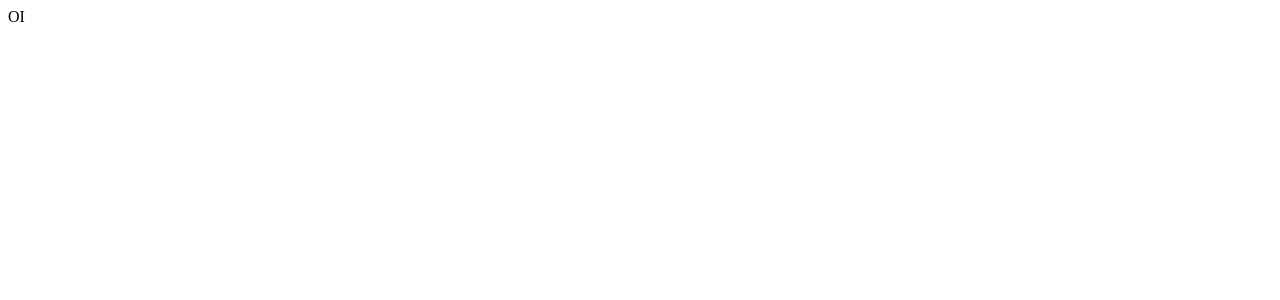
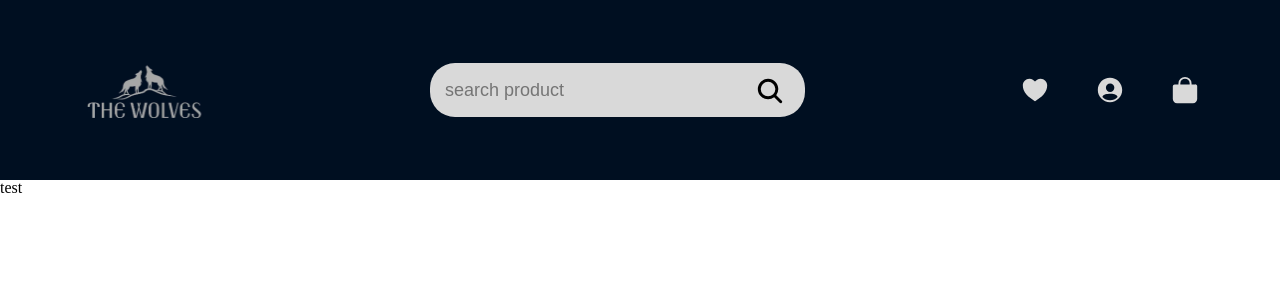
Before and after one commit to hignicao/projeto15-wolf-brothers-store-front, a React (Create React App) app: page / in a window 1280 px wide. Shown: the top 300 px of the page. Built offline with nearby package versions, Linux system fonts and the light colour scheme.

Commit message:
feat: add the Header component

```diff
--- a/package.json
+++ b/package.json
@@ -6,9 +6,15 @@
     "@testing-library/jest-dom": "^5.16.5",
     "@testing-library/react": "^13.4.0",
     "@testing-library/user-event": "^13.5.0",
+    "localforage": "^1.10.0",
+    "match-sorter": "^6.3.1",
     "react": "^18.2.0",
     "react-dom": "^18.2.0",
+    "react-icons": "^4.6.0",
+    "react-router-dom": "^6.4.3",
     "react-scripts": "5.0.1",
+    "sort-by": "^1.2.0",
+    "styled-components": "^5.3.6",
     "web-vitals": "^2.1.4"
   },
   "scripts": {
--- a/src/App.js
+++ b/src/App.js
@@ -1,8 +1,17 @@
+import { BrowserRouter, Route, Routes } from "react-router-dom";
+import Header from "./components/Header/Header";
+import HomePage from "./pages/HomePage/HomePage";
+import GlobalStyle from "./style/GlobalStyle";
+
 function App() {
   return (
-    <>
-      OI
-    </>
+    <BrowserRouter>
+      <GlobalStyle />
+      <Header />
+      <Routes>
+        <Route path="/" element={<HomePage />} />
+      </Routes>
+    </BrowserRouter>
   );
 }
 
--- a/src/assets/styles/GlobalStyle.js
+++ /dev/null
@@ -1,53 +0,0 @@
-import { createGlobalStyle } from "styled-components";
-
-const GlobalStyle = createGlobalStyle`
-  html, body, div, span, applet, object, iframe,
-  h1, h2, h3, h4, h5, h6, p, blockquote, pre,
-  a, abbr, acronym, address, big, cite, code,
-  del, dfn, em, img, ins, kbd, q, s, samp,
-  small, strike, strong, sub, sup, tt, var,
-  b, u, i, center,
-  dl, dt, dd, ol, ul, li,
-  fieldset, form, label, legend,
-  table, caption, tbody, tfoot, thead, tr, th, td,
-  article, aside, canvas, details, embed,
-  figure, figcaption, footer, header, hgroup,
-  menu, nav, output, ruby, section, summary,
-  time, mark, audio, video {
-    margin: 0;
-    padding: 0;
-    border: 0;
-    font-size: 100%;
-    font: inherit;
-    vertical-align: baseline;
-  }
-
-  article, aside, details, figcaption, figure,
-  footer, header, hgroup, menu, nav, section {
-    display: block;
-  }
-  body {
-    line-height: 1;
-;
-  }
-  * {
-    box-sizing: border-box;
-  }
-  ol, ul {
-    list-style: none;
-  }
-  blockquote, q {
-    quotes: none;
-  }
-  blockquote:before, blockquote:after,
-  q:before, q:after {
-    content: '';
-    content: none;
-  }
-  table {
-    border-collapse: collapse;
-    border-spacing: 0;
-  }
-`;
-
-export default GlobalStyle;
--- a/src/components/Header/Header.js
+++ b/src/components/Header/Header.js
@@ -0,0 +1,77 @@
+import styled from "styled-components";
+import logo from "../../assets/logo.png";
+import {
+  IoSearch,
+  IoPersonCircleSharp,
+  IoHeartSharp,
+  IoBag,
+} from "react-icons/io5";
+
+export default function Header() {
+  return (
+    <Container>
+      <Logo>
+        <img src={logo} alt="logo" />
+      </Logo>
+      <SearchBox>
+        <input type="text" placeholder="search product" />
+        <IoSearch />
+      </SearchBox>
+      <IconBox>
+        <IoHeartSharp />
+        <IoPersonCircleSharp />
+        <IoBag />
+      </IconBox>
+    </Container>
+  );
+}
+
+const Container = styled.header`
+  width: 100vw;
+  height: 180px;
+  background: #000f21;
+  display: flex;
+  align-items: center;
+  justify-content: space-between;
+  padding: 0 80px;
+`;
+const Logo = styled.figure`
+  width: 165px;
+  height: 55px;
+  img {
+    width: 100%;
+    height: 100%;
+  }
+`;
+
+const SearchBox = styled.div`
+  position: relative;
+
+  input {
+    width: 375px;
+    height: 54px;
+    border-radius: 25px;
+    background: #d9d9d9;
+    border: none;
+    padding: 15px;
+    font-size: 18px;
+    :focus {
+      outline: none;
+    }
+  }
+  svg {
+    font-size: 30px;
+    position: relative;
+    right: 50px;
+    top: 10px;
+  }
+`;
+const IconBox = styled.div`
+  width: 180px;
+  display: flex;
+  justify-content: space-between;
+  svg {
+    font-size: 30px;
+    color: #d9d9d9;
+  }
+`;
--- a/src/pages/HomePage/HomePage.js
+++ b/src/pages/HomePage/HomePage.js
@@ -0,0 +1,5 @@
+export default function HomePage(){
+    return(
+        <div>test</div>
+    )
+}
--- /dev/null
+++ b/src/style/GlobalStyle.js
@@ -0,0 +1,57 @@
+import { createGlobalStyle } from "styled-components";
+
+const GlobalStyle = createGlobalStyle`
+/* http://meyerweb.com/eric/tools/css/reset/
+   v2.0 | 20110126
+   License: none (public domain)
+*/
+
+html, body, div, span, applet, object, iframe,
+h1, h2, h3, h4, h5, h6, p, blockquote, pre,
+a, abbr, acronym, address, big, cite, code,
+del, dfn, em, img, ins, kbd, q, s, samp,
+small, strike, strong, sub, sup, tt, var,
+b, u, i, center,
+dl, dt, dd, ol, ul, li,
+fieldset, form, label, legend,
+table, caption, tbody, tfoot, thead, tr, th, td,
+article, aside, canvas, details, embed,
+figure, figcaption, footer, header, hgroup,
+menu, nav, output, ruby, section, summary,
+time, mark, audio, video {
+	margin: 0;
+	padding: 0;
+	border: 0;
+	font-size: 100%;
+	font: inherit;
+	vertical-align: baseline;
+}
+/* HTML5 display-role reset for older browsers */
+article, aside, details, figcaption, figure,
+footer, header, hgroup, menu, nav, section {
+	display: block;
+}
+body {
+	line-height: 1;
+}
+ol, ul {
+	list-style: none;
+}
+blockquote, q {
+	quotes: none;
+}
+blockquote:before, blockquote:after,
+q:before, q:after {
+	content: '';
+	content: none;
+}
+table {
+	border-collapse: collapse;
+	border-spacing: 0;
+}
+*{
+    box-sizing: border-box;
+}
+`;
+
+export default GlobalStyle;
```
Also changed, not shown: src/assets/logo.png (added), 1 other file (tests, documents, lock files or other folders).
